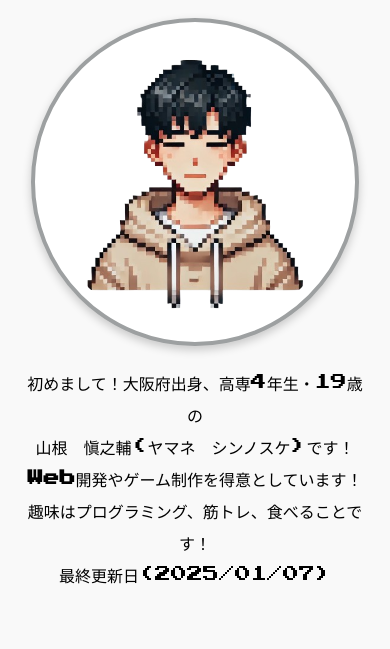
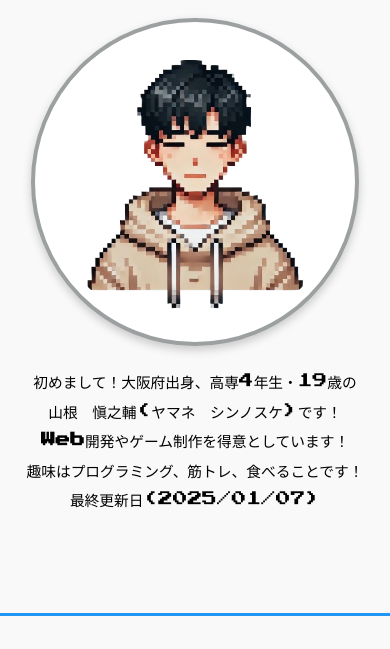
Before and after one commit to sinnosukeyamane/portfolio, a plain HTML site: page index.html in a window 390 px wide. Shown: the part 195-844 px from the top of the page. Drawn offline with Linux system fonts and the light colour scheme.

Commit message:
モバイル対応完成8

```diff
--- a/main.css
+++ b/main.css
@@ -374,7 +374,7 @@ section p {
 /* モバイル対応 - pタグのフォントサイズを調整 */
 @media (max-width: 768px) {
   #about p {
-    font-size: 1rem; /* フォントサイズを小さく設定 */
+    font-size: 0.92rem; /* フォントサイズを小さく設定 */
     line-height: 2; /* 行間を調整 */
     text-align: center; /* テキストを中央揃え */
     margin: 0 auto; /* 中央揃えのためにマージンを調整 */
```
